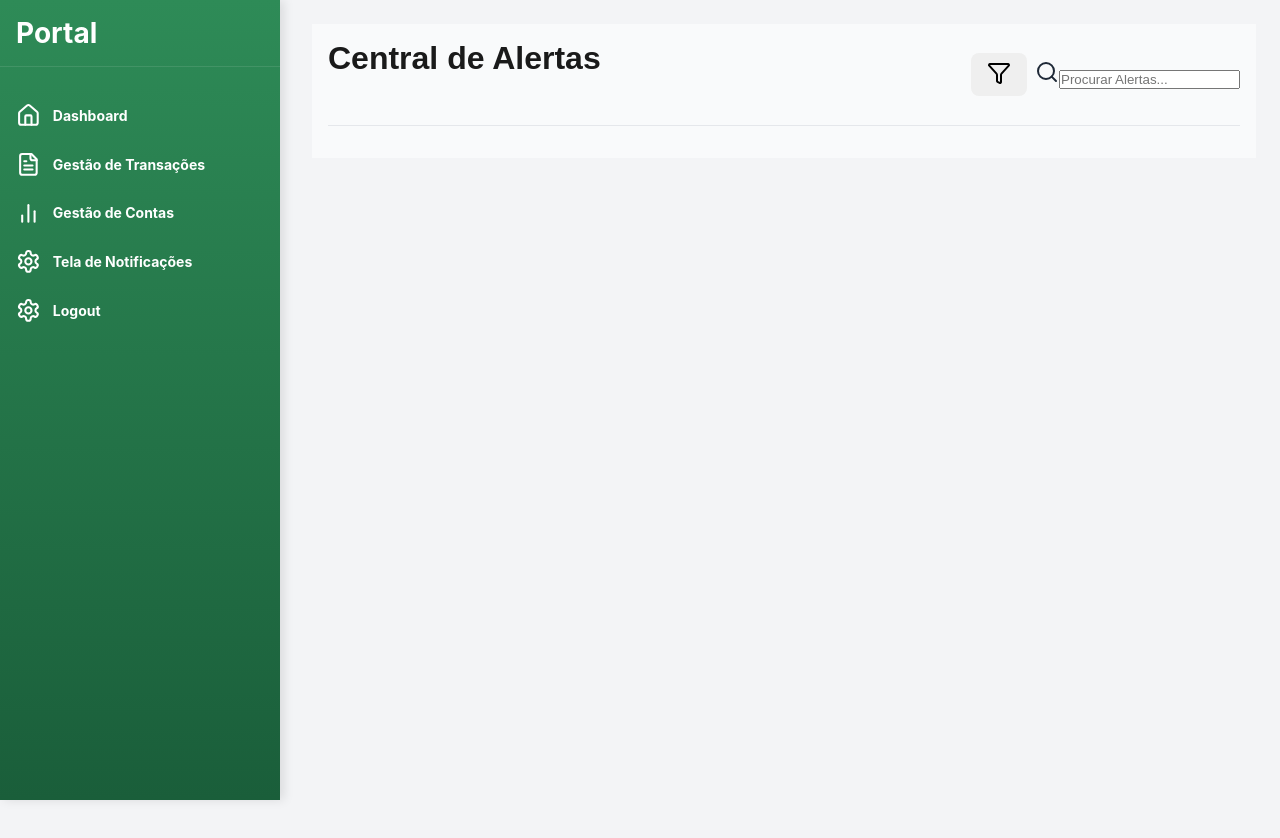
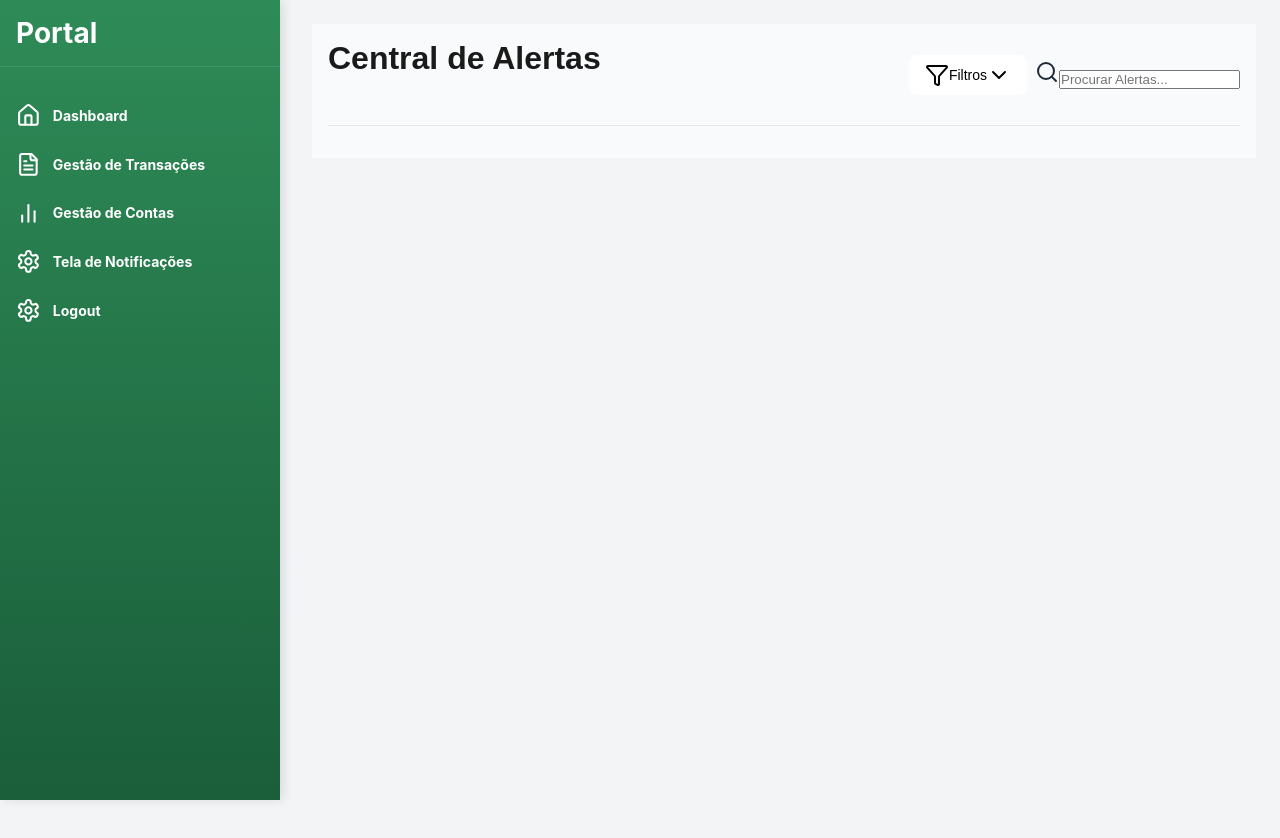
Before and after one commit to RusthenRonald2006/Portal-de-analise-em-anomalias-transacionais, a React (Create React App) app in the folder detec-anomalias/: page /notificacoes in a window 1280 px wide. Shown: the top 838 px of the page. Built offline with nearby package versions, Linux system fonts and the light colour scheme; the HTML template or start-up script is replaced by a standard one.

Commit message:
estilizando filter button

```diff
--- a/detec-anomalias/src/components/Pages/Notificacoes.js
+++ b/detec-anomalias/src/components/Pages/Notificacoes.js
@@ -71,15 +71,17 @@ function Notificacoes(){
                         <div className={styles.header_content}>
                             <h1>Central de Alertas</h1>
                             <div className={styles.container_filter}>
-                                <button>
-                                    <Filter className="filter-icon" />
+                                <button className={styles.filter_button}>
+                                    <Filter className={styles.filter_icon} />
+                                    Filtros
+                                    <ChevronDown className={styles.dropdown_icon} />
                                 </button>
-                                <div className="search_bar">
-                                    <Search className="search_icon" />
+                                <div className={styles.search_bar}>
+                                    <Search className={styles.search_icon} />
                                     <input
                                         type="text"
                                         placeholder="Procurar Alertas..."
-                                        className="search_input"
+                                        className={styles.search_input}
                                     />
                                 </div>
                             </div>
--- a/detec-anomalias/src/components/Pages/Notificacoes.module.css
+++ b/detec-anomalias/src/components/Pages/Notificacoes.module.css
@@ -69,6 +69,11 @@ z-index: 10;
     gap: 0.5rem;
     align-items: center;
   }
+.filter_button{
+    display: flex;
+    align-items: center;
+    background-color: white;
+}
 @media (max-width:1024px){
     .mobile_menu_button{
         display: block;
```
